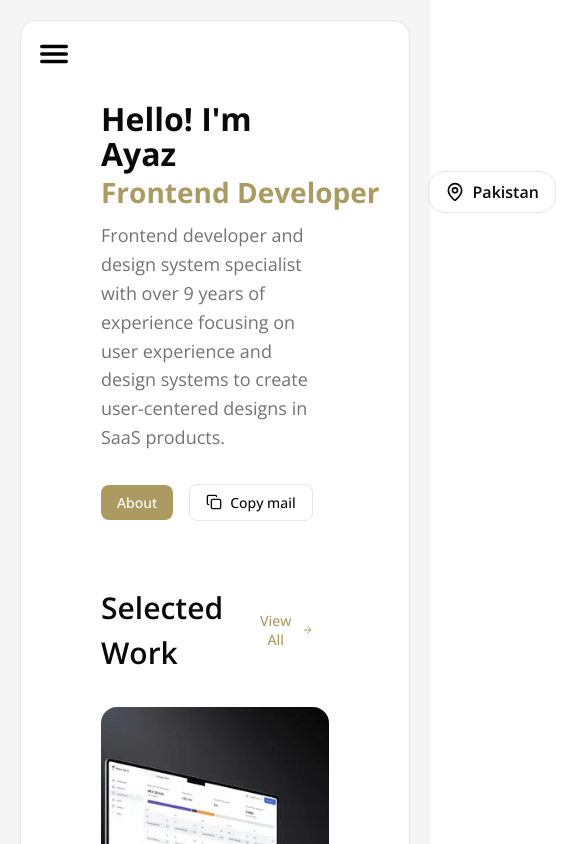
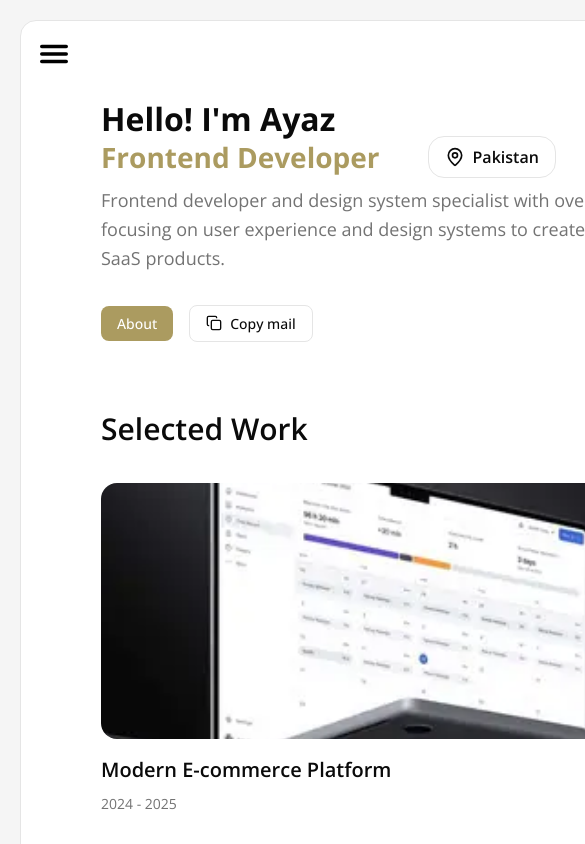
Before and after one commit to muhammadayaz806/neofolio-template, a React (Vite) app: page / in a window 390 px wide. Shown: the top 844 px of the page, 585 px wide, since content can reach past the window. Built offline with nearby package versions, Linux system fonts and the light colour scheme.

Commit message:
Changes style

```diff
--- a/src/App.css
+++ b/src/App.css
@@ -669,7 +669,6 @@ body {
   .main-content-inner {
     padding: 5rem;
     margin: 20px;
-    max-width: 100vw;
   }
 
   .hero-title {
```
